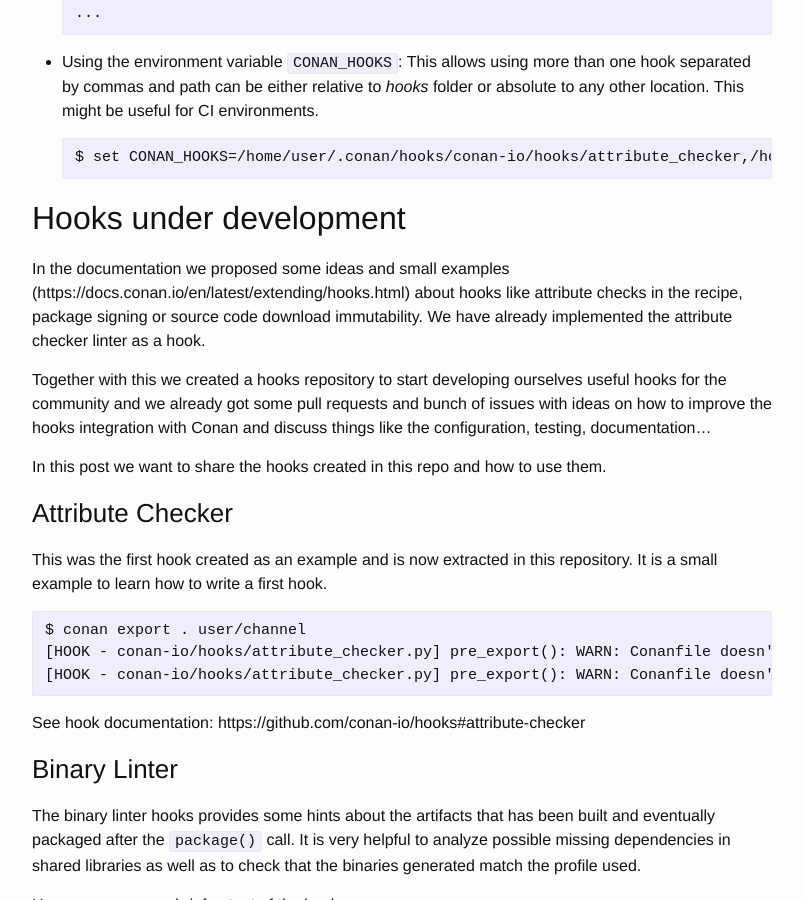
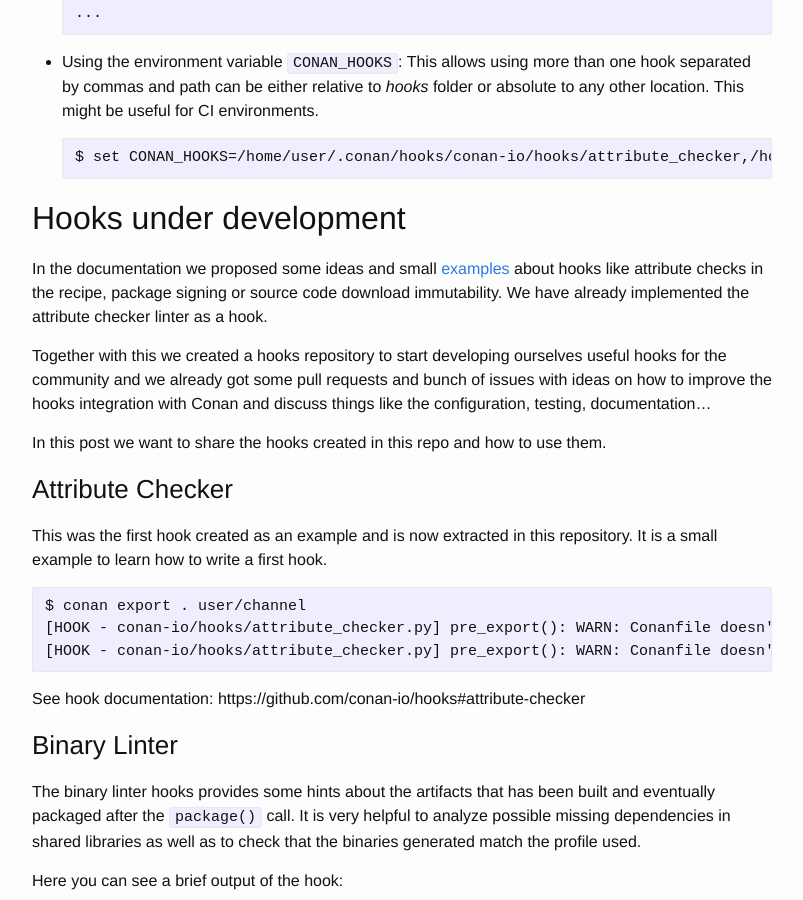
Before and after one commit to conan-io/conan-io.github.io, a Jekyll site: the page built from _posts/2019-02-25-Extending-conan-with-hooks.markdown, in a window 1280 px wide and 900 px high, scrolled down 2023 px. Shown: the whole window, without its empty margins (238-1041 px from the left). Built offline with Jekyll 4.4.1, drawn with Linux system fonts in a browser that asks for light colours; comment, search, counter and statistics services are not loaded.

Commit message:
Update _posts/2019-02-25-Extending-conan-with-hooks.markdown
Co-Authored-By: danimtb <danimanzaneque@gmail.com>

```diff
--- a/_posts/2019-02-25-Extending-conan-with-hooks.markdown
+++ b/_posts/2019-02-25-Extending-conan-with-hooks.markdown
@@ -89,7 +89,7 @@ Now that we have hooks cloned it is just a matter of activating the desired ones
 
 ## Hooks under development
 
-In the documentation we proposed some ideas and small examples (https://docs.conan.io/en/latest/extending/hooks.html) about hooks like
+In the documentation we proposed some ideas and small [examples](https://docs.conan.io/en/latest/extending/hooks.html) about hooks like
 attribute checks in the recipe, package signing or source code download immutability. We have already implemented the attribute checker
 linter as a hook.
 
```
